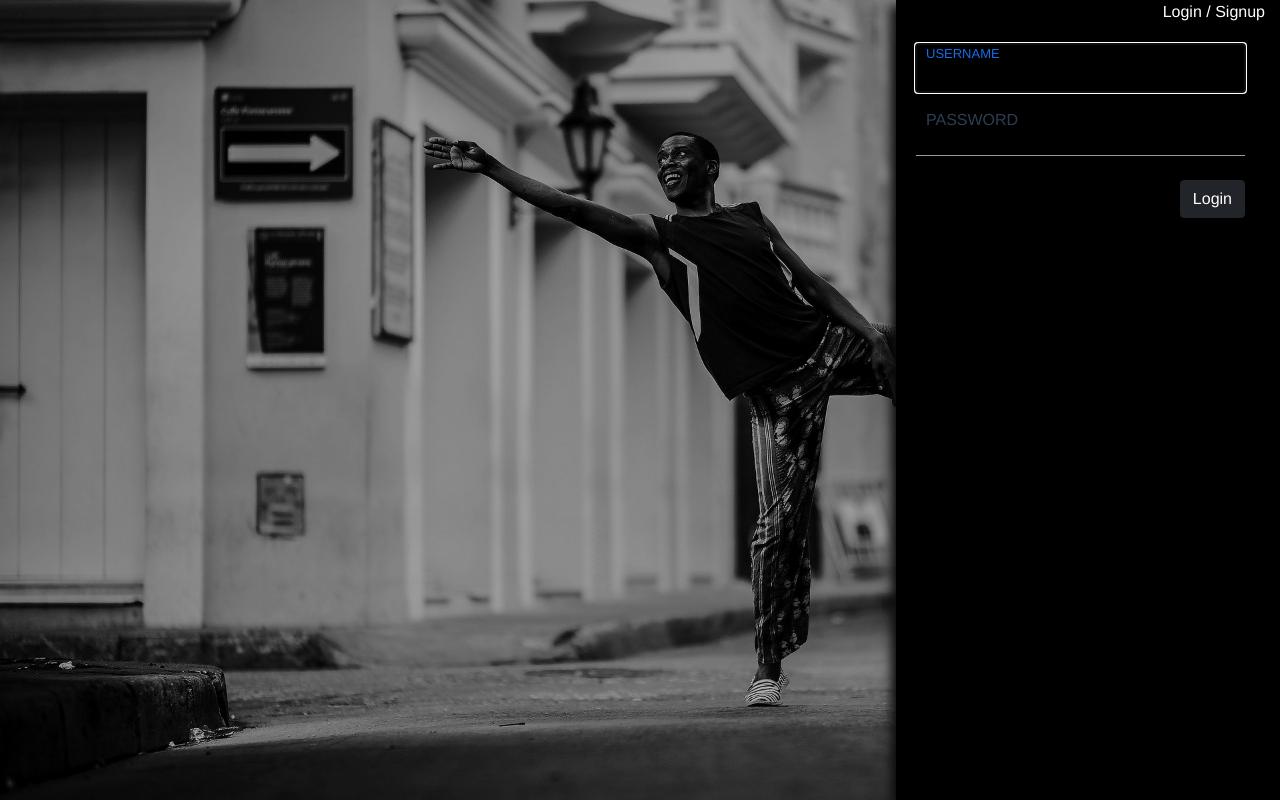
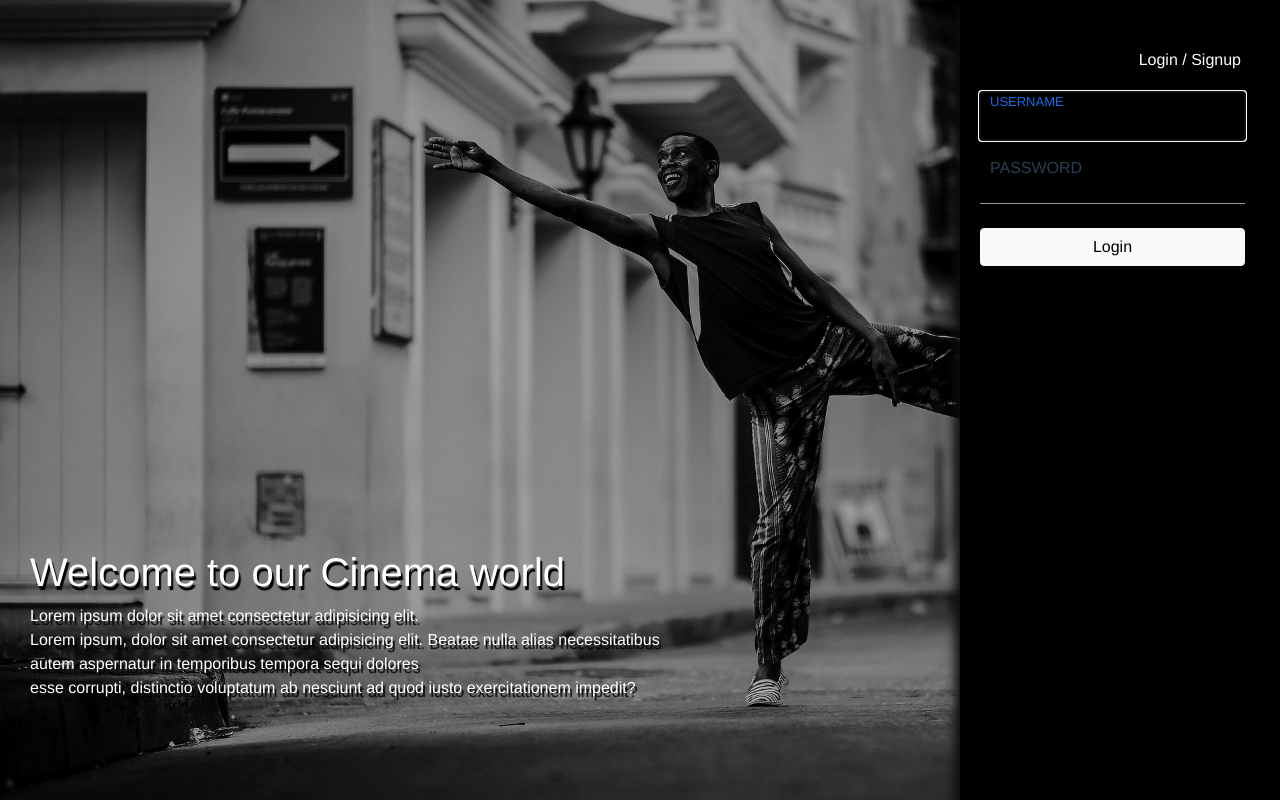
Before and after one commit to MaximHelio/Final-SGMovies, a Vue app in the folder vuejs/: page /about in a window 1280 px wide. Built offline with nearby package versions, Linux system fonts and the light colour scheme.

Commit message:
Modify login feature

```diff
--- a/vuejs/src/components/LoginForm.vue
+++ b/vuejs/src/components/LoginForm.vue
@@ -8,13 +8,28 @@
       <input type="password" name="pw" id="pw" autocomplete="off" required>
       <label for="id" id="pw-lb">PASSWORD</label>
     </div>
-    <button class="btn btn-dark mt-4">Login</button>
+    <div class="d-grid gap-2 col-12 mx-auto">
+      <button @click="onClick" class="btn btn-light mt-4">Login</button>
+    </div>
   </div>
 </template>
 
 <script>
 export default {
   name: 'LoginForm',
+  data() {
+    return {
+      userInfo: {
+        username: '',
+        password: '',
+      }
+    }
+  },
+  methods: {
+    onClick() {
+      this.$store.dispatch('AUTH_USER', this.userInfo)
+    }
+  }
 }
 </script>
 
--- a/vuejs/src/components/SignupForm.vue
+++ b/vuejs/src/components/SignupForm.vue
@@ -16,7 +16,9 @@
       <input v-model="userInfo.password_confirmation" type="password" name="pw-confirm" id="pw-confirm" autocomplete="off" required>
       <label for="pw-confirm" id="pw-lb">PASSWORD CONFIRM</label>
     </div>
-    <button @click="onSubmit" class="btn btn-dark mt-4">SignUp</button>
+    <div class="d-grid gap-2 col-12 mx-auto">
+      <button @click="onSubmit" class="btn btn-light mt-4">SignUp</button>
+    </div>
   </div>
 </template>
 
--- a/vuejs/src/store/index.js
+++ b/vuejs/src/store/index.js
@@ -9,10 +9,14 @@ Vue.use(Vuex)
 export default new Vuex.Store({
   state: {
     userInfo: {},
+    token: localStorage.getItem('token') || '',
   },
   mutations: {
     CREATE_USER(state, userInfo) {
       state.userInfo = userInfo
+    },
+    AUTH_USER(state, token) {
+      state.token = token
     }
   },
   actions: {
@@ -22,6 +26,15 @@ export default new Vuex.Store({
       const response = await axios.post(USER_CREATE_URL, data)
       console.log(response)
       commit('CREATE_USER', response.data)
+    },
+    async AUTH_USER({ commit }, userInfo) {
+      const AUTH_USER_URL = '/api/token/'
+      const data = userInfo
+      const response = await axios.post(AUTH_USER_URL, data)
+      console.log(response)
+      const token = response.data.access
+      localStorage.setItem('token', token)
+      commit('AUTH_USER', token)
     }
   },
   modules: {
--- a/vuejs/src/views/LoginSignupView.vue
+++ b/vuejs/src/views/LoginSignupView.vue
@@ -1,7 +1,8 @@
 <template>
   <div class="background">
-    <div class="form">
-      <div class="choice">
+    <div class="right-side">
+      <div class="form mt-5">
+        <div class="choice pe-4">
           <span @click="loginClick">Login</span> /
           <span @click="signUpClick">Signup</span>
         </div>
@@ -11,6 +12,14 @@
         <div v-else>
           <SignupForm />
         </div>
+      </div>
+    </div>
+    <div class="sentence">
+      <h1>Welcome to our Cinema world</h1>
+      Lorem ipsum dolor sit amet consectetur adipisicing elit. <br>
+      Lorem ipsum, dolor sit amet consectetur adipisicing elit. Beatae nulla alias necessitatibus<br>
+       autem aspernatur in temporibus tempora sequi dolores<br>
+      esse corrupti, distinctio voluptatum ab nesciunt ad quod iusto exercitationem impedit?
     </div>
   </div>
 </template>
@@ -49,6 +58,7 @@ export default {
     width: 100%;
     display: flex;
     flex-direction: row-reverse;
+    justify-content: space-between
   }
 
   .background::before {
@@ -58,18 +68,22 @@ export default {
     background-color: rgba(0,0,0,0.2);
   }
 
-  .form {
+  .right-side {
     background-color: black;
     position: relative;
     box-shadow: -5px 5px 10px rgb(12, 12, 12);
-    width: 30%;
+    width: 25%;
     height: 100vh;
     text-align: right;
   }
 
-  .form > div {
+  .right-side > div {
     margin-right: 15px;
     top: 20px;
+  }
+
+  .form {
+    top: 100px;
   }
 
   .choice {
@@ -79,4 +93,13 @@ export default {
   .choice > span {
     cursor: pointer;
   }
+
+  .sentence {
+    color: white;
+    position: absolute;
+    text-align: left;
+    bottom: 100px;
+    left: 30px;
+    text-shadow: 2px 4px 1px rgba(0,0,0,1);
+  }
 </style>
```
Lines whose indentation alone changed are shown as unchanged.
